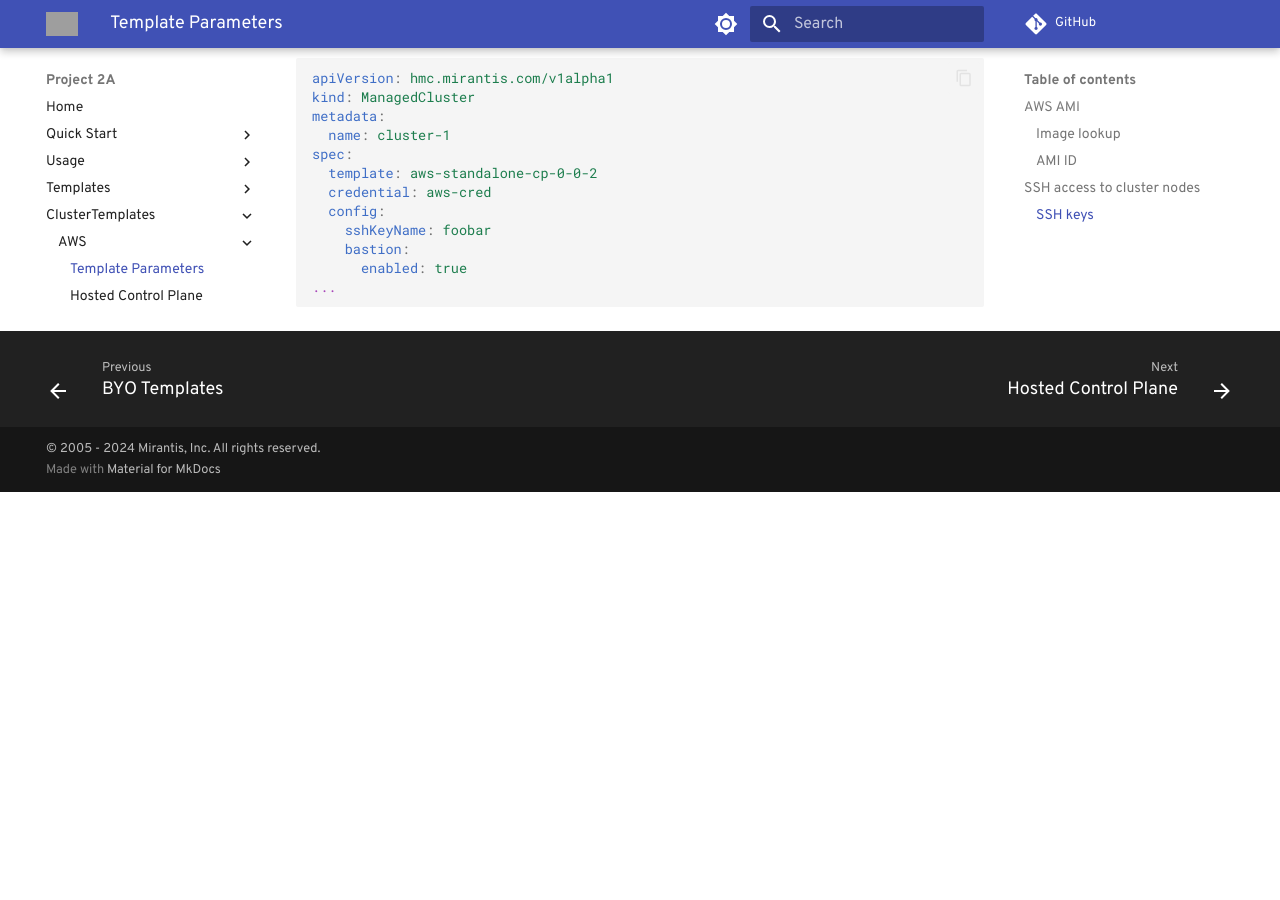
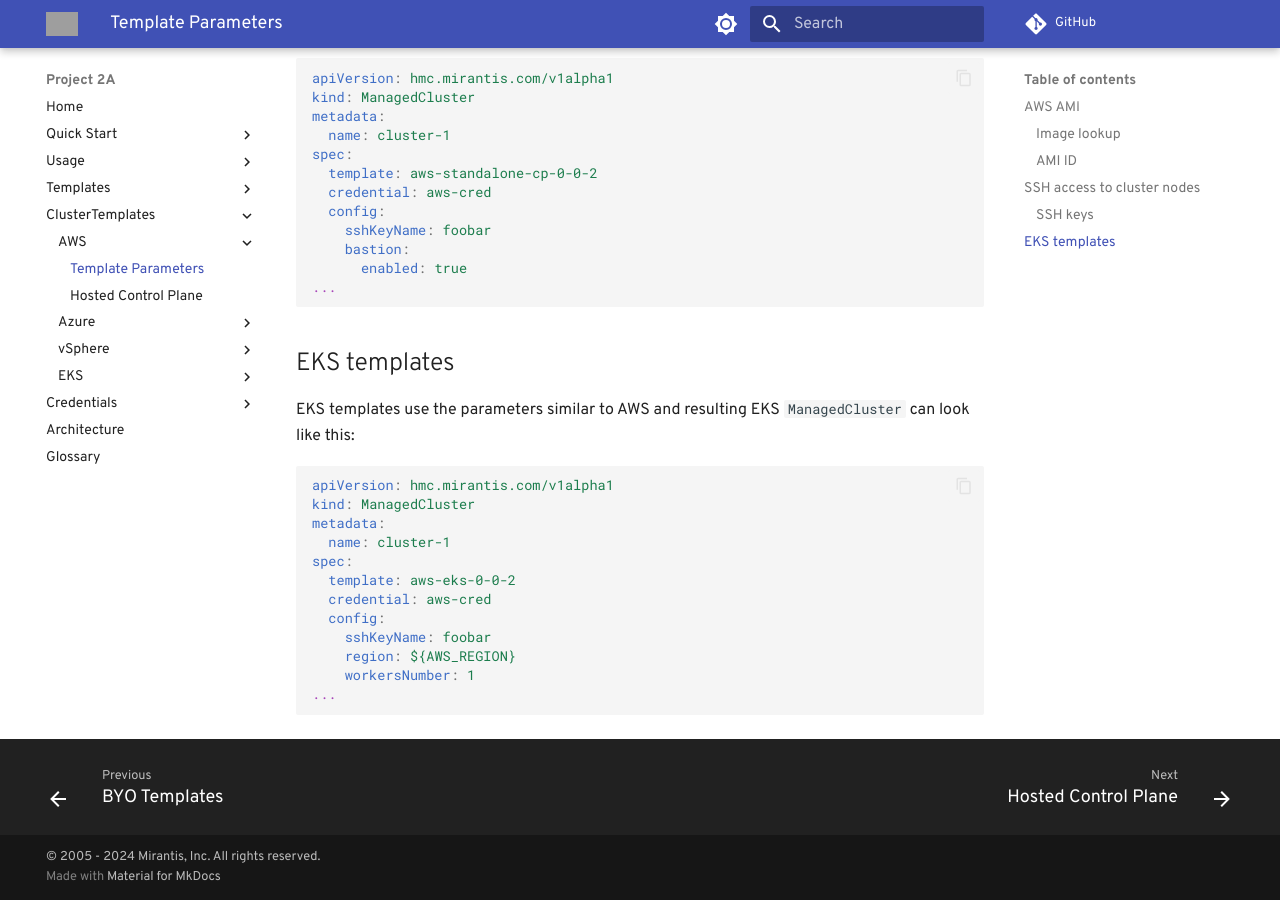
Before and after one commit to wrkode/project-2a-docs, an MkDocs documentation site: the page built from docs/clustertemplates/aws/template-parameters.md, in a window 1280 px wide and 900 px high, scrolled down 1476 px. Built offline with MkDocs 1.6.1 and Material for MkDocs 9.7.7, drawn with Linux system fonts in a browser that asks for light colours; comment, search, counter and statistics services are not loaded; before the commit the page ends 1968 px from its top, so only the background shows below that; grey boxes are pictures that could not be loaded.

Commit message:
Updated EKS docs (#13)

````diff
--- a/docs/clustertemplates/aws/template-parameters.md
+++ b/docs/clustertemplates/aws/template-parameters.md
@@ -72,3 +72,22 @@ spec:
       enabled: true
 ...
 ```
+
+## EKS templates
+
+EKS templates use the parameters similar to AWS and resulting EKS `ManagedCluster` can look like this:
+
+```yaml
+apiVersion: hmc.mirantis.com/v1alpha1
+kind: ManagedCluster
+metadata:
+  name: cluster-1
+spec:
+  template: aws-eks-0-0-2
+  credential: aws-cred
+  config:
+    sshKeyName: foobar
+    region: ${AWS_REGION}
+    workersNumber: 1
+...
+```
--- a/mkdocs.yml
+++ b/mkdocs.yml
@@ -91,6 +91,9 @@ nav:
       - vSphere:
         - Template Parameters: clustertemplates/vsphere/template-parameters.md
         - Hosted Control Plane: clustertemplates/vsphere/hosted-control-plane.md
+      - EKS:
+        - Template Parameters: clustertemplates/aws/template-parameters.md#eks-templates
+        - Troubleshooting: clustertemplates/aws/vpc-removal.md
   - Credentials:
       - Overview: credential/main.md
   - Architecture: architecture.md
````
Also changed, not shown: docs/clustertemplates/aws/vpc-removal.md (added, +36 -0 lines), docs/quick-start/aws.md (+4 -0 lines), docs/assets/delete-endpoint-ok.png (added), docs/assets/delete-vpc-fail.png (added), docs/assets/delete-vpc-ok.png (added), docs/assets/delete-vpce.png (added), docs/assets/detach-network-interface-fail.png (added), docs/assets/no-network-interfaces.png (added).
